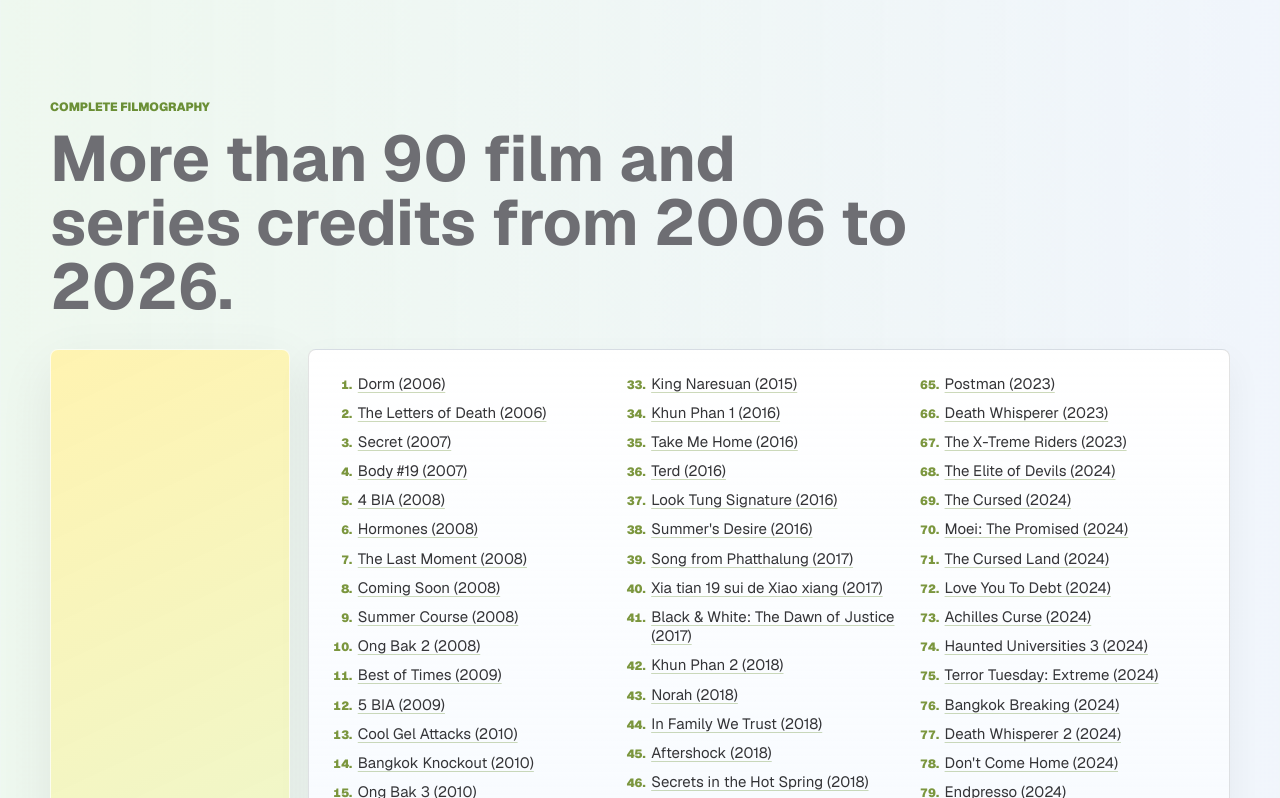
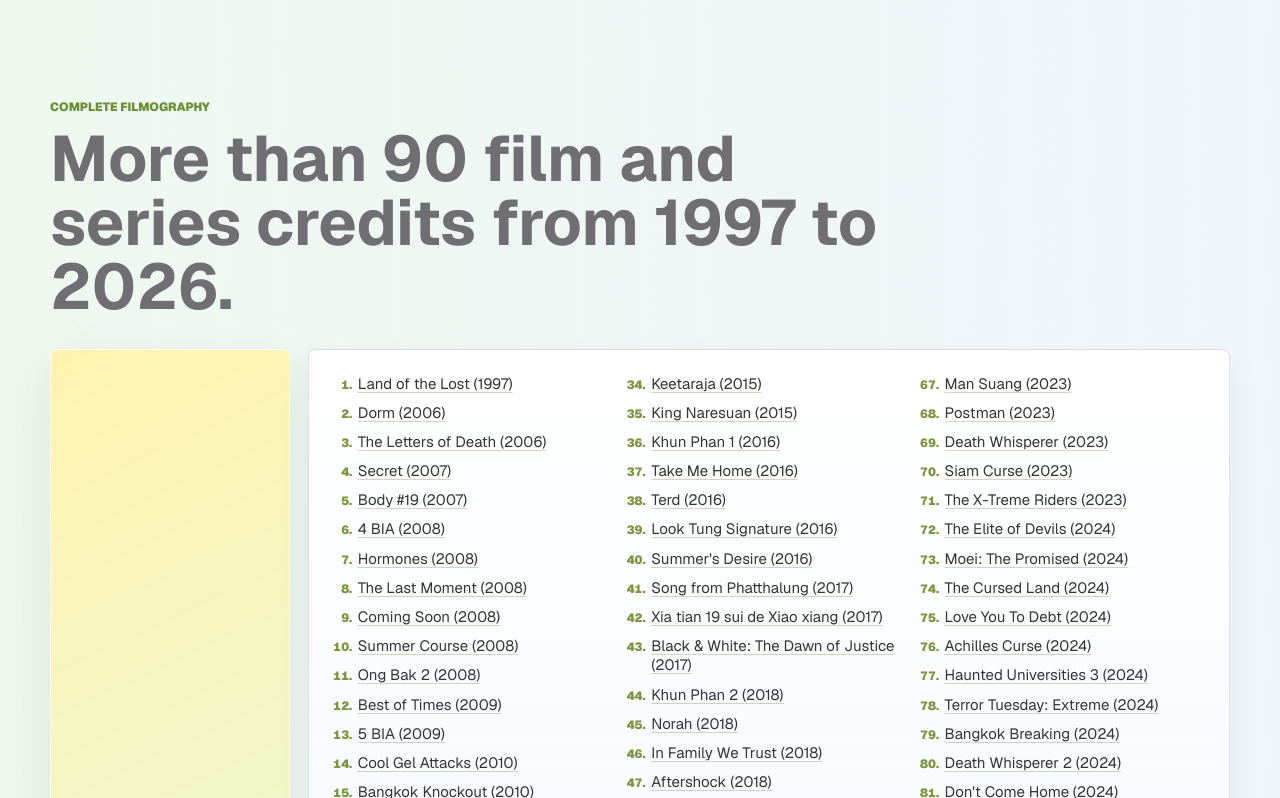
Before and after one commit to eskimo-project/bananasoundstudio, a Next.js app: page / in a window 1280 px wide. Shown: the part 3562-4360 px from the top of the page. Built offline with nearby package versions, Linux system fonts and the light colour scheme.

Commit message:
Update filmography credits

```diff
--- a/app/page.tsx
+++ b/app/page.tsx
@@ -101,6 +101,7 @@ const capabilities = [
 ];
 
 const filmography = [
+  "Land of the Lost (1997)",
   "Dorm (2006)",
   "The Letters of Death (2006)",
   "Secret (2007)",
@@ -122,6 +123,7 @@ const filmography = [
   "Super Salaryman (2012)",
   "My Name is Love (2012)",
   "3 AM (2012)",
+  "An Ordinary Love Story (2012)",
   "Tom-Yum-Goong 2 (2013)",
   "From A Pimple To Nirvana (2013)",
   "King Naresuan (2013)",
@@ -132,7 +134,7 @@ const filmography = [
   "The Black Death (2015)",
   "Panthai Norasing (2015)",
   "Cat a Wabb (2015)",
-  "Phi ha Ayothaya (2015)",
+  "Keetaraja (2015)",
   "King Naresuan (2015)",
   "Khun Phan 1 (2016)",
   "Take Me Home (2016)",
@@ -149,6 +151,7 @@ const filmography = [
   "Secrets in the Hot Spring (2018)",
   "Sisters (2019)",
   "Love Battle (2019)",
+  "Khun Phaen Begins (2019)",
   "Luckily in Love (2020)",
   "Seeda (2020)",
   "Classic Again (2020)",
@@ -167,9 +170,9 @@ const filmography = [
   "Man Suang (2023)",
   "Postman (2023)",
   "Death Whisperer (2023)",
+  "Siam Curse (2023)",
   "The X-Treme Riders (2023)",
   "The Elite of Devils (2024)",
-  "The Cursed (2024)",
   "Moei: The Promised (2024)",
   "The Cursed Land (2024)",
   "Love You To Debt (2024)",
@@ -411,10 +414,18 @@ const navLinks = [
 const youtubeTrailerUrl = (title: string) =>
   `https://www.youtube.com/results?search_query=${encodeURIComponent(`${title} trailer`)}`;
 
+const filmographyDirectLinks: Record<string, string> = {
+  "Luckily in Love (2020)": "https://www.youtube.com/watch?v=URTKZNG74pM",
+  "Morning Glory Love Story (2021)": "https://www.youtube.com/watch?v=LtvEfGrE1a8",
+  "Siam Curse (2023)": "https://www.youtube.com/watch?v=41kr2cQSJNs",
+  "Terror Tuesday: Extreme (2024)": "https://www.youtube.com/watch?v=2H1OJFwaXrI",
+  "Bangkok Breaking (2024)": "https://www.youtube.com/watch?v=ObLf5KH465A",
+  "Don't Come Home (2024)": "https://www.youtube.com/watch?v=z6mVoeKgN7M",
+  "The Guardian (2025)": "https://www.facebook.com/KasroThaiMaster/videos/1657796461598038",
+};
+
 const filmographyUrl = (title: string) =>
-  title === "The Guardian (2025)"
-    ? "https://www.facebook.com/KasroThaiMaster/videos/1657796461598038"
-    : youtubeTrailerUrl(title);
+  filmographyDirectLinks[title] ?? youtubeTrailerUrl(title);
 
 export default function Home() {
   return (
@@ -548,7 +559,7 @@ export default function Home() {
       <section className="section catalog-section" id="films">
         <div className="section-heading">
           <p className="eyebrow">Complete filmography</p>
-          <h2>More than 90 film and series credits from 2006 to 2026.</h2>
+          <h2>More than 90 film and series credits from 1997 to 2026.</h2>
         </div>
         <div className="filmography-panel">
           <div className="catalog-lead">
```
